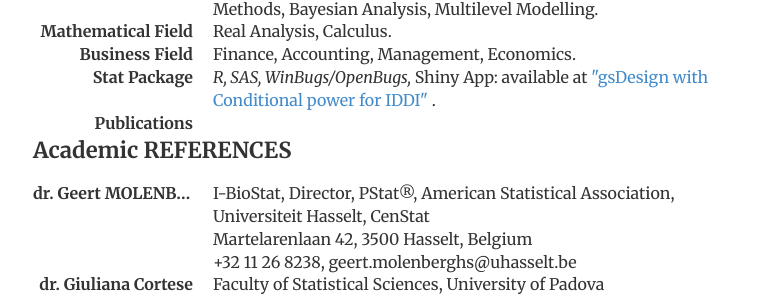
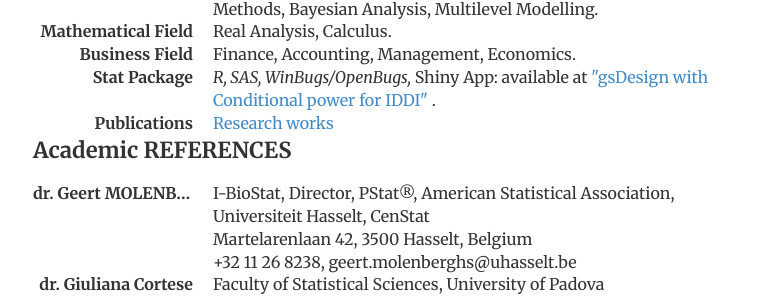
Before and after one commit to haquemdanamul/haquemdanamul, a Jekyll site: the page built from resume/index.html, in a window 1280 px wide. Shown: the part 1044-1342 px from the top of the page, without its empty margins (247-1031 px from the left). Built offline with Jekyll 4.4.1, drawn with Linux system fonts in a browser that asks for light colours; nearby versions of some CDN libraries; library files that are not in the unit come from our copies.

Commit message:
Update index.html

```diff
--- a/resume/index.html
+++ b/resume/index.html
@@ -73,7 +73,7 @@ description: Contact information for Mohammad Anamul Haque, a Statistician, Bios
 	<dt>Stat Package</dt>
 <dd><i> R,  SAS, WinBugs/OpenBugs,</i> Shiny App: available at <a href="https://haquemdanamul.shinyapps.io/update_session/">"gsDesign with Conditional power for IDDI" </a>.
  <dt>Publications</dt>
-<dd>
+<dd> <a href="follow">Research works</a>
 	</dd>
 	</d1>
 
```
